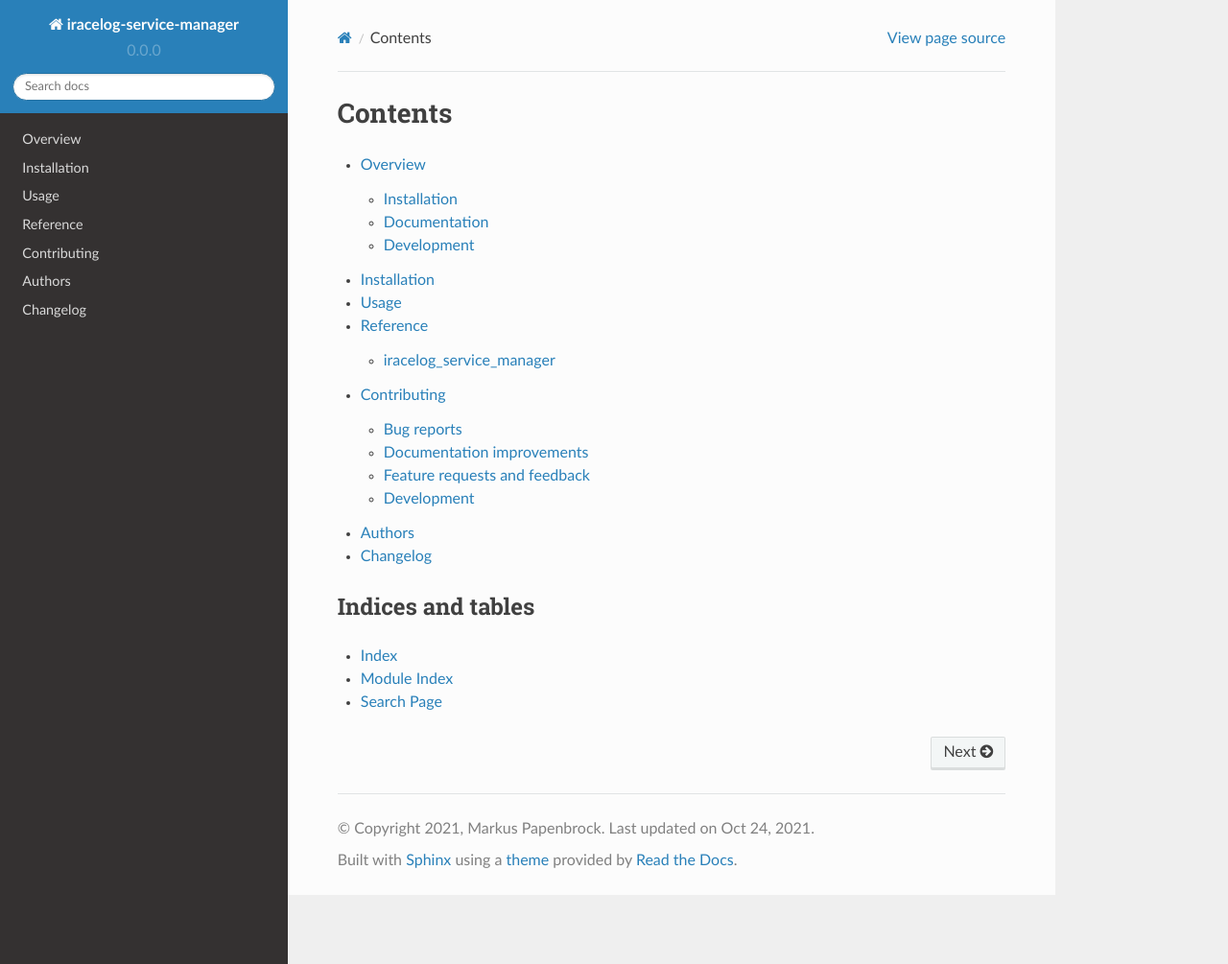
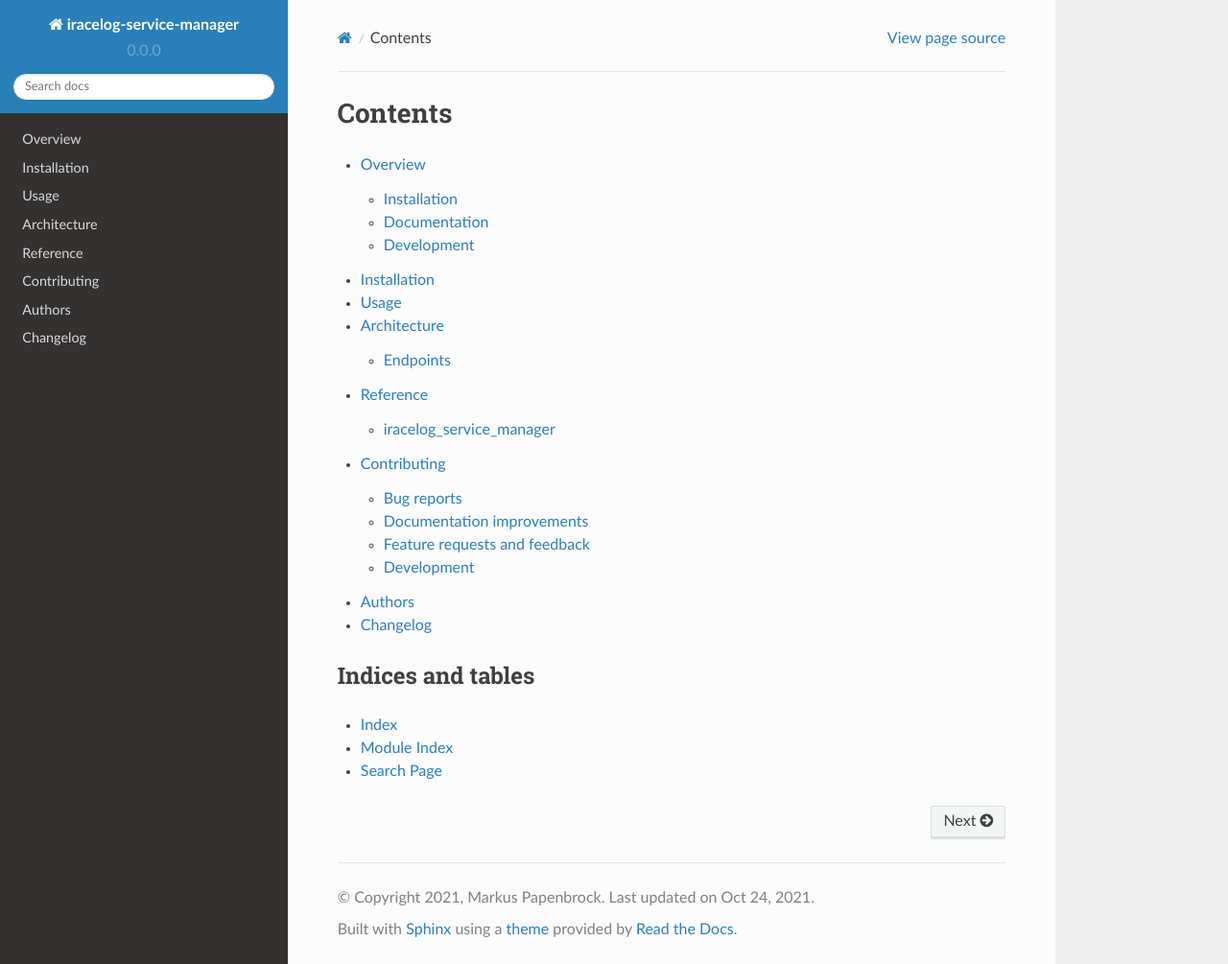
Before and after one commit to mpapenbr/iracelog-service-manager, a Sphinx documentation site: the page built from docs/index.rst, in a window 1280 px wide and 1005 px high. Shown: the whole window at 96% size. Built offline with Sphinx 7.4.7 and the Read the Docs theme 2.0.0, drawn with Linux system fonts in a browser that asks for light colours; some of the changed lines change nothing that is shown.

Commit message:
new: doc: architecture !wip

```diff
--- /dev/null
+++ b/docs/architecture/index.rst
@@ -0,0 +1,2 @@
+
+.. include:: overview.rst
--- /dev/null
+++ b/docs/architecture/overview.rst
@@ -0,0 +1,29 @@
+Architecture
+============
+
+Endpoints
+---------
+
+.. list-table:: Crossbar endpoints
+    :widths: 10 10 10 10
+    :header-rows: 1
+
+    * - Prefix
+      - Description
+      - User
+      - Access
+
+    * - racelog.public.
+      - used for public access (mainly frontend)
+      - anonymous
+      - call, subscribe
+
+    * - racelog.dataprovider.
+      - used by racelogger to publish race data
+      - datapublisher
+      - call, publish, subscribe
+
+    * - racelog.manager.
+      - used by the backend apps
+      - backend
+      - call, register, publish, subscribe
--- a/docs/index.rst
+++ b/docs/index.rst
@@ -8,6 +8,7 @@
    readme
    installation
    usage
+   architecture/index
    reference/index
    contributing
    authors
```
